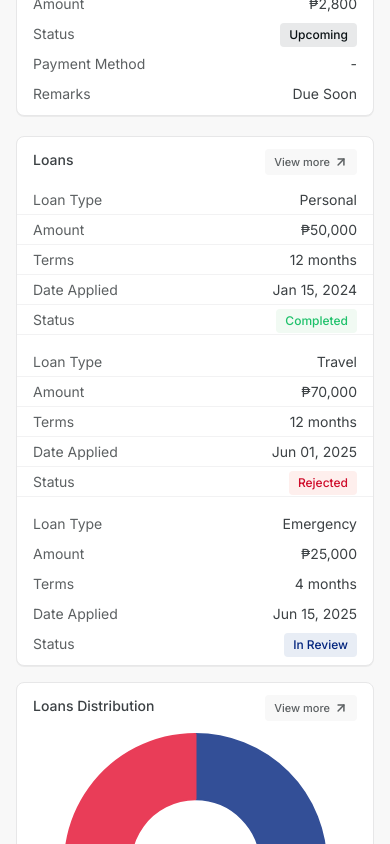
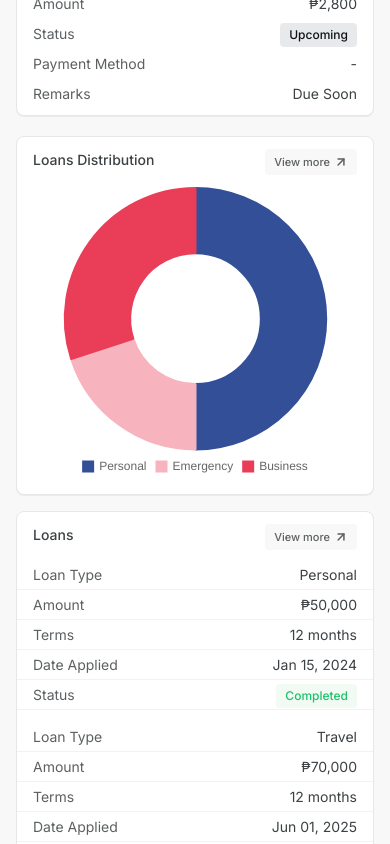
Before and after one commit to lyka-martinez/credi-nova, a React (Vite) app: page / in a window 390 px wide. Shown: the part 1320-2164 px from the top of the page. Built offline with nearby package versions, Linux system fonts and the light colour scheme.

Commit message:
mission accomplished

```diff
--- a/src/components/dashboard.tsx
+++ b/src/components/dashboard.tsx
@@ -236,7 +236,7 @@ const Dashboard = () => {
             <div className="grid grid-flow-row auto-rows-min gap-4 lg:grid-cols-3 xl:grid-cols-6">
                 {/* Loans Table */}
                 <Card
-                    cardClass="lg:col-span-2 lg:auto-cols-max lg:overflow-hidden xl:col-span-4"
+                    cardClass="lg:col-span-2 lg:auto-cols-max lg:overflow-hidden xl:col-span-4 order-2 lg:order-1"
                     cardBodyClass="p-0!"
                 >
                     <div className="d-card-title px-4 pt-3 xl:px-[18px]">
@@ -294,7 +294,7 @@ const Dashboard = () => {
                     </div>
                 </Card>
 
-                <Card cardClass="lg:col-span-1 xl:col-span-2">
+                <Card cardClass="lg:col-span-1 xl:col-span-2 order-1 lg:order-2">
                     <div className="d-card-title mb-2">
                         <p>Loans Distribution</p>
 
```
